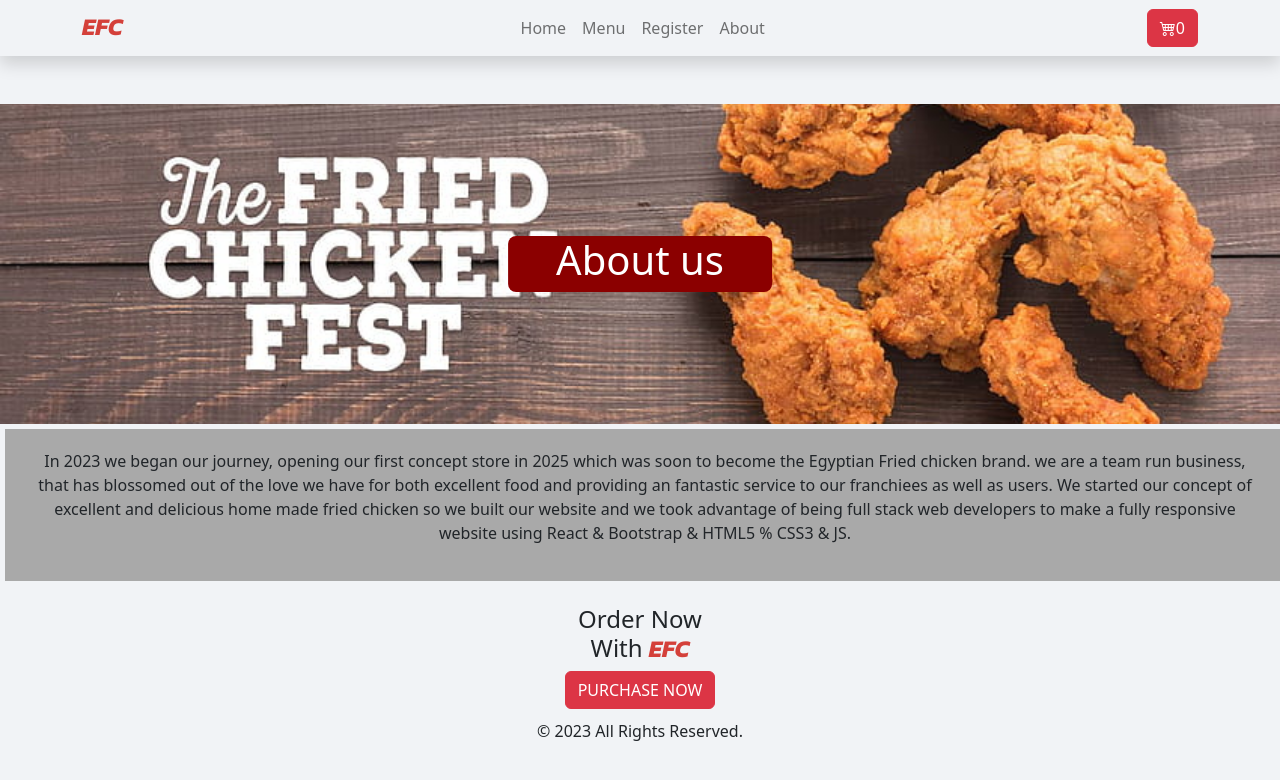
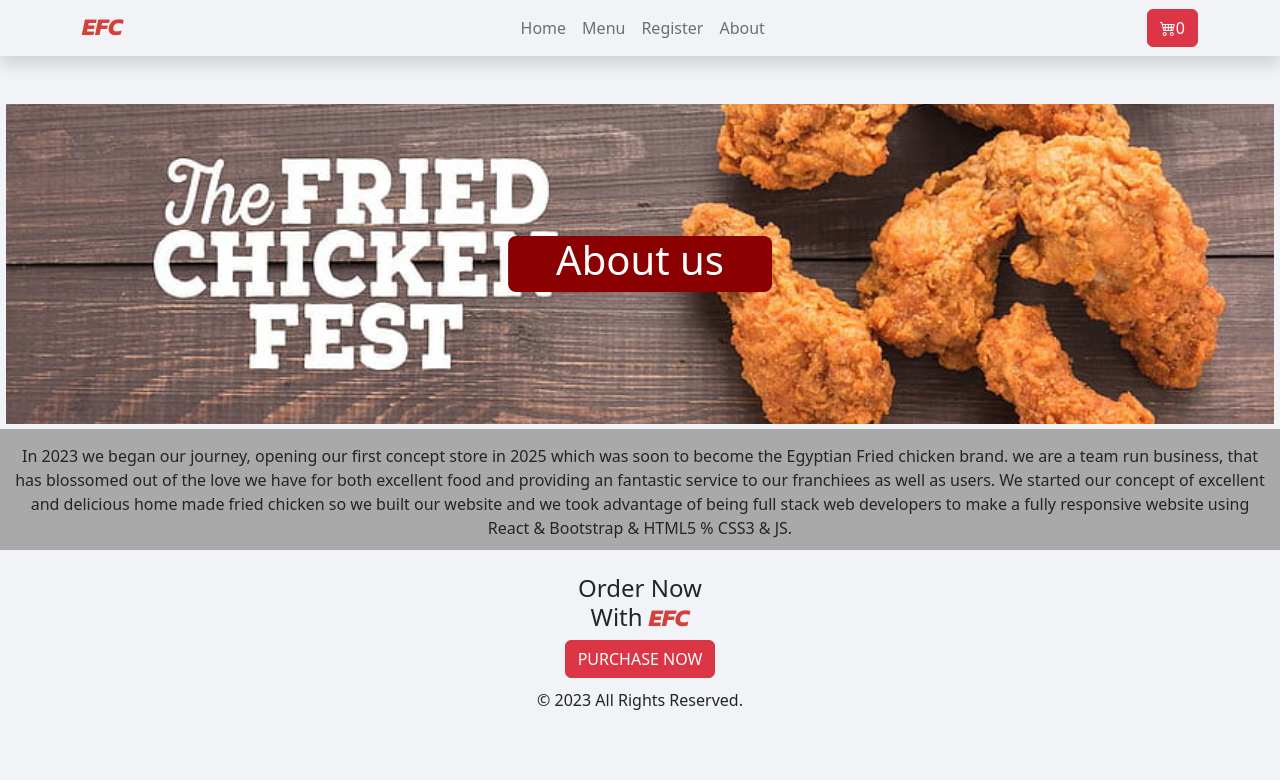
Before and after one commit to moustafashahin122/EFC-React-App, a React (Create React App) app: page /About in a window 1280 px wide. Shown: the top 780 px of the page. Built offline with nearby package versions, Linux system fonts and the light colour scheme; no server answers.

Commit message:
maintain the style of About page

```diff
--- a/src/components/About.jsx
+++ b/src/components/About.jsx
@@ -3,7 +3,7 @@ import "./CSS/App.css"
 function About() {
   return (
     <>
-    <div className="reserve-table">
+    <div className=" reserve-table">
       <img
         className="header-reserve"
         src={require("../assets/background.jpg")}
--- a/src/components/CSS/App.css
+++ b/src/components/CSS/App.css
@@ -6,7 +6,7 @@
 }
 
 .header-reserve {
-    width: 100vw;
+    width: 99vw;
     /* width of container */
     height: 20rem;
     /* height of container */
@@ -28,8 +28,8 @@
     background-color:darkgrey;
     width: 100%;
     height: 100%;
-    padding: 10px;
-    margin: 5px;
+    padding-top: 5px;
+    margin-top: 5px;
 }
 p{
     padding: 10px;
--- a/src/components/Form.jsx
+++ b/src/components/Form.jsx
@@ -15,9 +15,7 @@ const Form = () => {
     const handlePassword = (e) => {
         setPassword(e.target.value);
     }
-    useEffect(() => {
 
-    }, [email, password])
     return (
         <div className="container">
             <div className="row justify-content-center">
```
